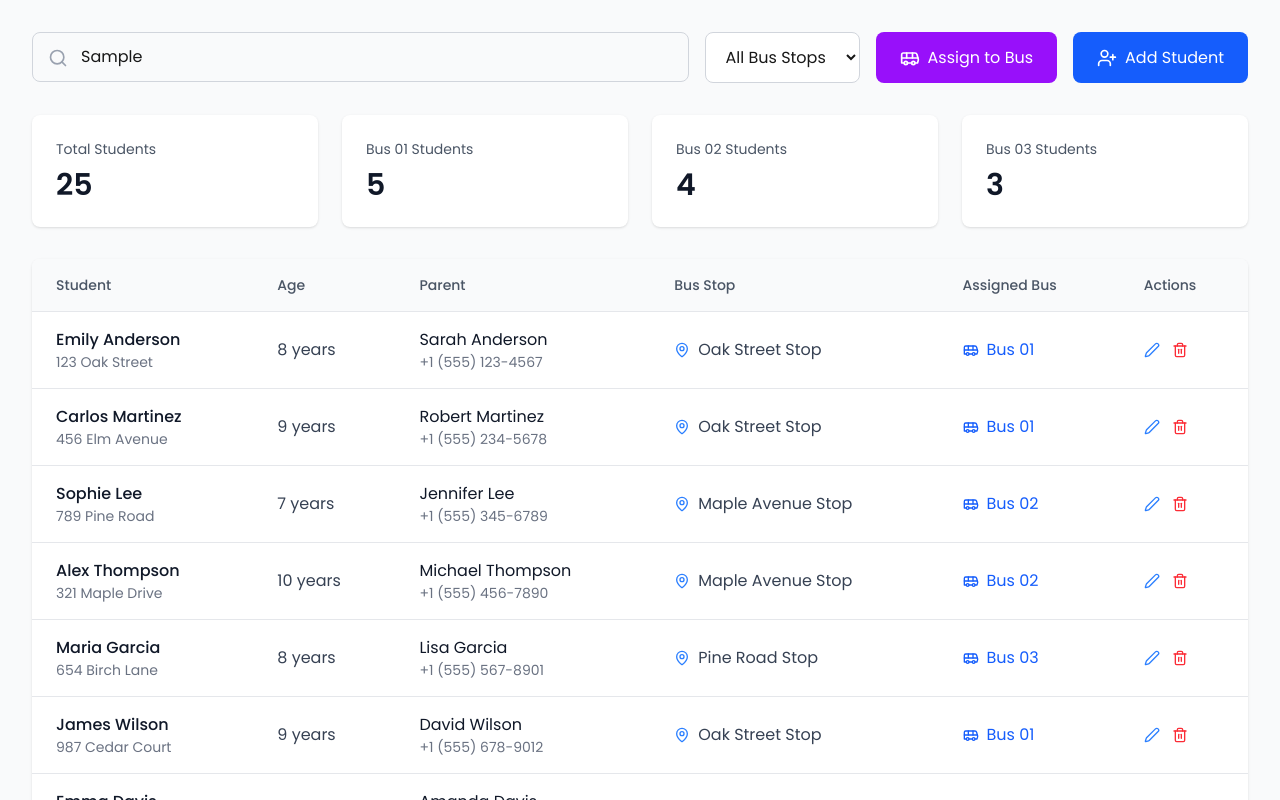
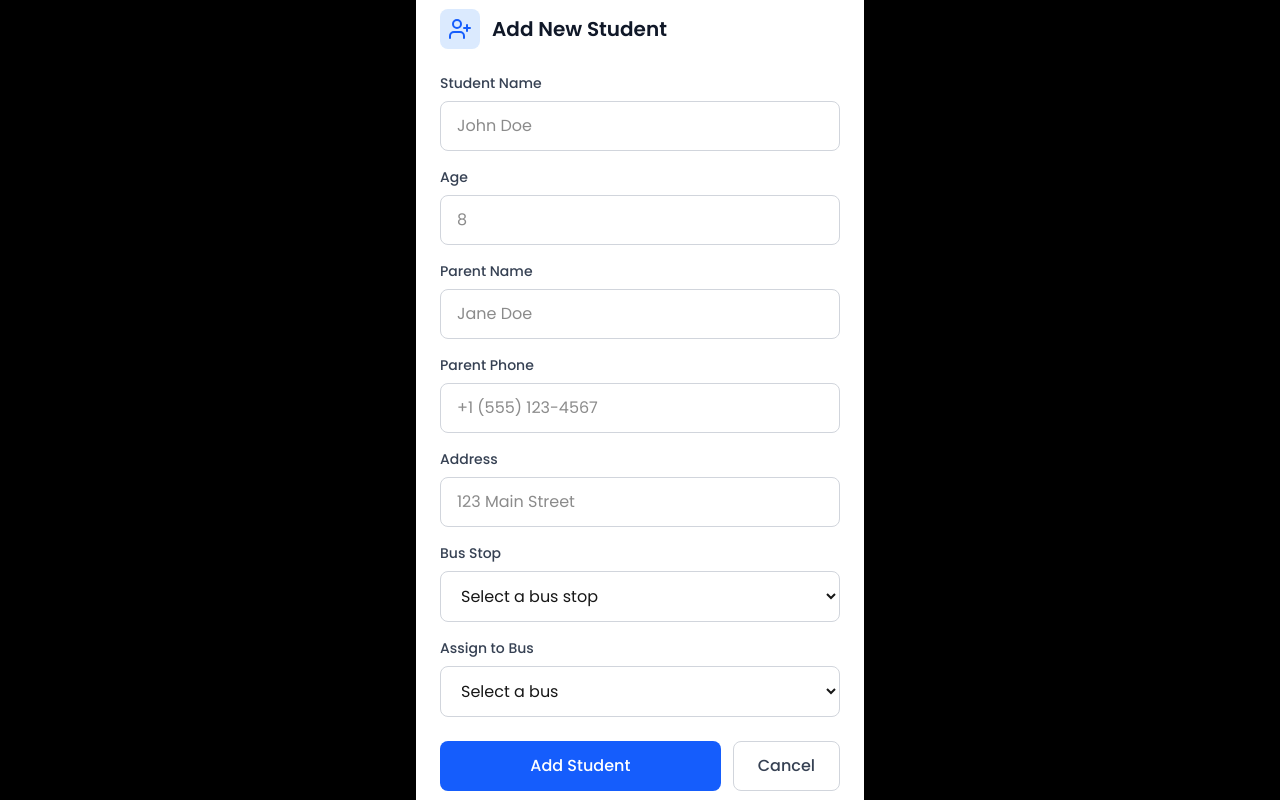
Before and after one commit to SheCanCODE-Capstone-Projects/School_bus_tracker_fe, a Next.js app: page /admin/dashboard/students in a window 1280 px wide. Both pictures are taken after typing "Sample" into the empty fields and a click on the button "Add Student". Shown: the top 800 px of the page. Built offline with nearby package versions, Linux system fonts and the light colour scheme.

Commit message:
i added the add the student form

```diff
--- a/app/admin/dashboard/students/page.tsx
+++ b/app/admin/dashboard/students/page.tsx
@@ -242,6 +242,18 @@ export default function StudentBusDashboard() {
   const [selectedStudents, setSelectedStudents] = useState([]);
   const [selectedBus, setSelectedBus] = useState('');
 
+  // Add Student Modal state
+  const [showAddStudentModal, setShowAddStudentModal] = useState(false);
+  const [newStudent, setNewStudent] = useState({
+    name: '',
+    age: '',
+    parentName: '',
+    parentPhone: '',
+    address: '',
+    busStop: '',
+    assignedBus: ''
+  });
+
   // Calculate total pages
   const totalPages = Math.ceil(students.length / studentsPerPage);
 
@@ -291,6 +303,40 @@ export default function StudentBusDashboard() {
     closeAssignModal();
   };
 
+  // Open Add Student Modal
+  const openAddStudentModal = () => {
+    setShowAddStudentModal(true);
+  };
+
+  // Close Add Student Modal
+  const closeAddStudentModal = () => {
+    setShowAddStudentModal(false);
+    setNewStudent({
+      name: '',
+      age: '',
+      parentName: '',
+      parentPhone: '',
+      address: '',
+      busStop: '',
+      assignedBus: ''
+    });
+  };
+
+  // Handle input change
+  const handleInputChange = (field, value) => {
+    setNewStudent({
+      ...newStudent,
+      [field]: value
+    });
+  };
+
+  // Add new student
+  const handleAddStudent = () => {
+    // Here you would handle adding the student
+    console.log('Adding new student:', newStudent);
+    closeAddStudentModal();
+  };
+
   return (
     <div className="min-h-screen bg-gray-50 p-8">
       <div className="max-w-7xl mx-auto">
@@ -323,7 +369,9 @@ export default function StudentBusDashboard() {
           </button>
 
           {/* Add Student Button */}
-          <button className="flex items-center gap-2 px-6 py-3 bg-blue-600 text-white rounded-lg hover:bg-blue-700 transition">
+          <button
+            onClick={openAddStudentModal}
+            className="flex items-center gap-2 px-6 py-3 bg-blue-600 text-white rounded-lg hover:bg-blue-700 transition">
             <UserPlus className="w-5 h-5" />
             Add Student
           </button>
@@ -438,7 +486,7 @@ export default function StudentBusDashboard() {
 
       {/* Assign to Bus Modal */}
       {showAssignModal && (
-        <div className="fixed inset-0 bg-white bg-opacity-10 backdrop-blur-3xl flex items-center justify-center z-50">
+        <div className="fixed inset-0 bg-black bg-opacity-50 backdrop-blur-sm flex items-center justify-center z-50">
           <div className="bg-white rounded-lg shadow-xl w-full max-w-md p-6">
             {/* Modal Header */}
             <div className="flex items-center gap-3 mb-6">
@@ -501,6 +549,145 @@ export default function StudentBusDashboard() {
           </div>
         </div>
       )}
+
+      {/* Add New Student Modal */}
+      {showAddStudentModal && (
+        <div className="fixed inset-0 bg-black bg-opacity-50 backdrop-blur-sm flex items-center justify-center z-50">
+          <div className="bg-white rounded-lg shadow-xl w-full max-w-md p-6">
+            {/* Modal Header */}
+            <div className="flex items-center gap-3 mb-6">
+              <div className="bg-blue-100 p-2 rounded-lg">
+                <UserPlus className="w-6 h-6 text-blue-600" />
+              </div>
+              <h2 className="text-xl font-semibold text-gray-900">Add New Student</h2>
+            </div>
+
+            {/* Form Fields */}
+            <div className="space-y-4">
+              {/* Student Name */}
+              <div>
+                <label className="block text-sm font-medium text-gray-700 mb-2">
+                  Student Name
+                </label>
+                <input
+                  type="text"
+                  placeholder="John Doe"
+                  value={newStudent.name}
+                  onChange={(e) => handleInputChange('name', e.target.value)}
+                  className="w-full px-4 py-3 border border-gray-300 rounded-lg focus:outline-none focus:ring-2 focus:ring-blue-500"
+                />
+              </div>
+
+              {/* Age */}
+              <div>
+                <label className="block text-sm font-medium text-gray-700 mb-2">
+                  Age
+                </label>
+                <input
+                  type="number"
+                  placeholder="8"
+                  value={newStudent.age}
+                  onChange={(e) => handleInputChange('age', e.target.value)}
+                  className="w-full px-4 py-3 border border-gray-300 rounded-lg focus:outline-none focus:ring-2 focus:ring-blue-500"
+                />
+              </div>
+
+              {/* Parent Name */}
+              <div>
+                <label className="block text-sm font-medium text-gray-700 mb-2">
+                  Parent Name
+                </label>
+                <input
+                  type="text"
+                  placeholder="Jane Doe"
+                  value={newStudent.parentName}
+                  onChange={(e) => handleInputChange('parentName', e.target.value)}
+                  className="w-full px-4 py-3 border border-gray-300 rounded-lg focus:outline-none focus:ring-2 focus:ring-blue-500"
+                />
+              </div>
+
+              {/* Parent Phone */}
+              <div>
+                <label className="block text-sm font-medium text-gray-700 mb-2">
+                  Parent Phone
+                </label>
+                <input
+                  type="tel"
+                  placeholder="+1 (555) 123-4567"
+                  value={newStudent.parentPhone}
+                  onChange={(e) => handleInputChange('parentPhone', e.target.value)}
+                  className="w-full px-4 py-3 border border-gray-300 rounded-lg focus:outline-none focus:ring-2 focus:ring-blue-500"
+                />
+              </div>
+
+              {/* Address */}
+              <div>
+                <label className="block text-sm font-medium text-gray-700 mb-2">
+                  Address
+                </label>
+                <input
+                  type="text"
+                  placeholder="123 Main Street"
+                  value={newStudent.address}
+                  onChange={(e) => handleInputChange('address', e.target.value)}
+                  className="w-full px-4 py-3 border border-gray-300 rounded-lg focus:outline-none focus:ring-2 focus:ring-blue-500"
+                />
+              </div>
+
+              {/* Bus Stop */}
+              <div>
+                <label className="block text-sm font-medium text-gray-700 mb-2">
+                  Bus Stop
+                </label>
+                <select
+                  value={newStudent.busStop}
+                  onChange={(e) => handleInputChange('busStop', e.target.value)}
+                  className="w-full px-4 py-3 border border-gray-300 rounded-lg focus:outline-none focus:ring-2 focus:ring-blue-500"
+                >
+                  <option value="">Select a bus stop</option>
+                  <option value="Oak Street Stop">Oak Street Stop</option>
+                  <option value="Maple Avenue Stop">Maple Avenue Stop</option>
+                  <option value="Pine Road Stop">Pine Road Stop</option>
+                  <option value="Elm Street Stop">Elm Street Stop</option>
+                </select>
+              </div>
+
+              {/* Assign to Bus */}
+              <div>
+                <label className="block text-sm font-medium text-gray-700 mb-2">
+                  Assign to Bus
+                </label>
+                <select
+                  value={newStudent.assignedBus}
+                  onChange={(e) => handleInputChange('assignedBus', e.target.value)}
+                  className="w-full px-4 py-3 border border-gray-300 rounded-lg focus:outline-none focus:ring-2 focus:ring-blue-500"
+                >
+                  <option value="">Select a bus</option>
+                  <option value="Bus 01">Bus 01</option>
+                  <option value="Bus 02">Bus 02</option>
+                  <option value="Bus 03">Bus 03</option>
+                </select>
+              </div>
+            </div>
+
+            {/* Modal Actions */}
+            <div className="flex gap-3 mt-6">
+              <button
+                onClick={handleAddStudent}
+                className="flex-1 px-6 py-3 bg-blue-600 text-white rounded-lg hover:bg-blue-700 transition font-medium"
+              >
+                Add Student
+              </button>
+              <button
+                onClick={closeAddStudentModal}
+                className="px-6 py-3 bg-white text-gray-700 border border-gray-300 rounded-lg hover:bg-gray-50 transition font-medium"
+              >
+                Cancel
+              </button>
+            </div>
+          </div>
+        </div>
+      )}
     </div>
   );
 }
```
